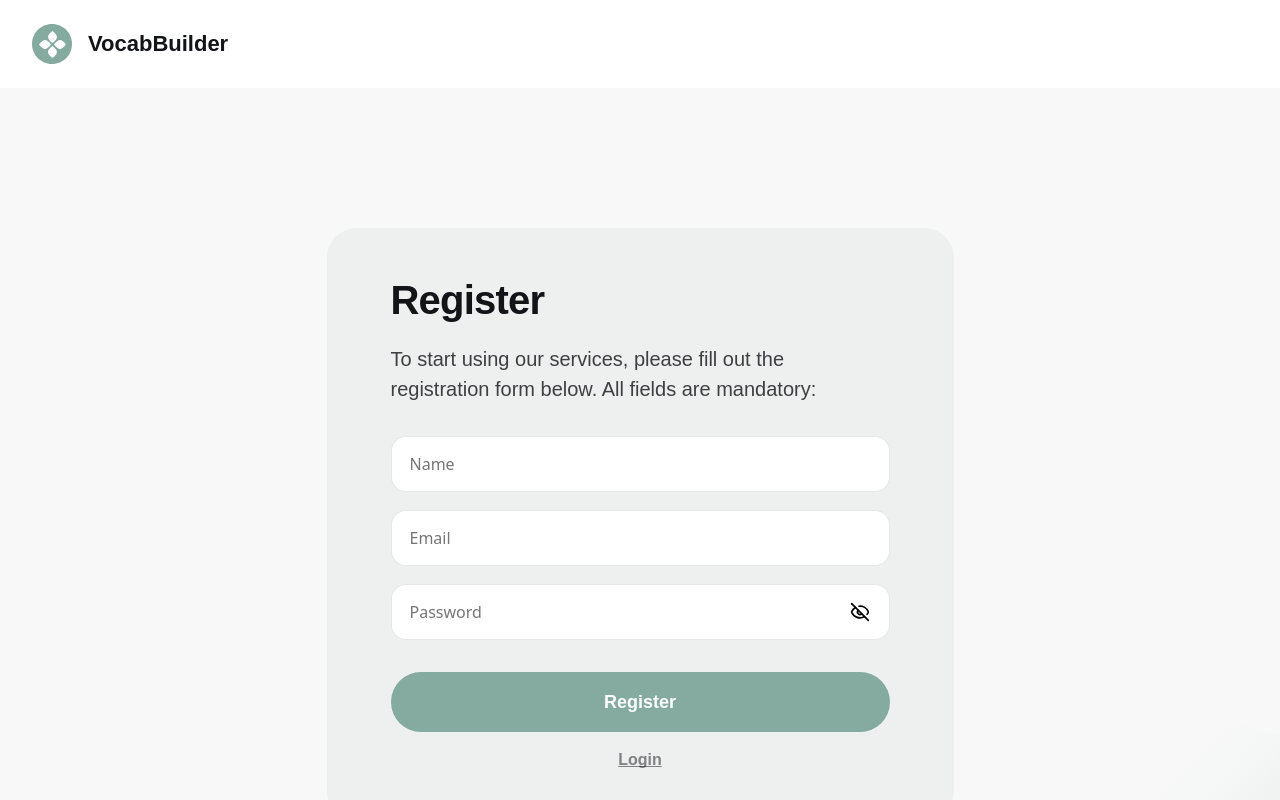
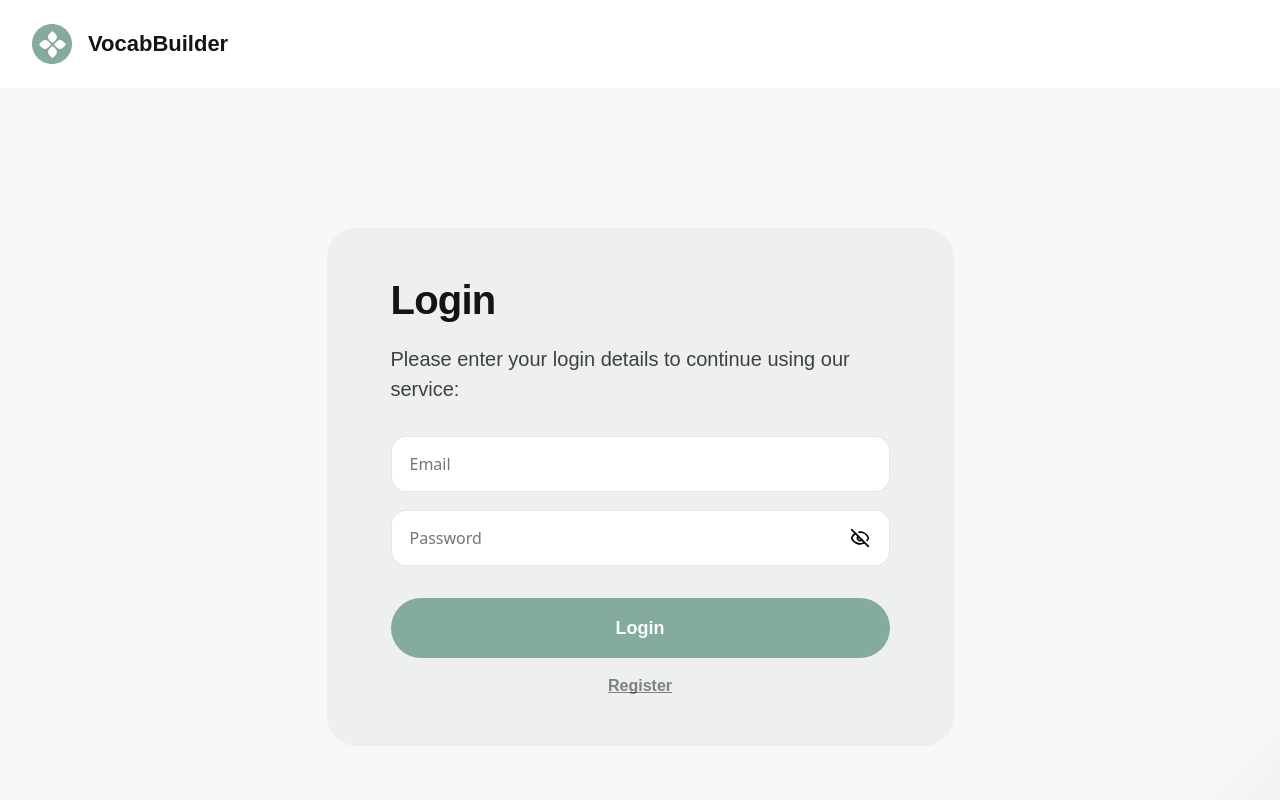
Before and after one commit to Alexandr-1973/VocabBuilder, a React (Vite) app: page /login in a window 1280 px wide. Shown: the top 800 px of the page. Built offline with nearby package versions, Linux system fonts and the light colour scheme.

Commit message:
start-routing

```diff
--- a/src/App.jsx
+++ b/src/App.jsx
@@ -1,16 +1,31 @@
+
 import "./App.css";
 import GenAuthForm from "./components/GenAuthForm/GenAuthForm";
 import Header from "./components/Header/Header";
-
+import { Routes, Route, Navigate } from "react-router-dom";
 
 function App() {
-
-
+  // const routes = ['/', '/register', '/login']
+  // const [authToggle, setAuthToggle] = useState(true);
 
   return (
     <>
-    <Header />
-      <GenAuthForm />
+      <Header />
+      <Routes>
+
+      <Route path="/" element={<Navigate to="/register" />} />
+        <Route path="/register" element={<GenAuthForm />} />
+        <Route path="/login" element={<GenAuthForm />} />
+
+         {/* {routes.map((path) => (
+          <Route key={path} path={path} element={<GenAuthForm />} />
+        ))} */}
+      {/* <Route path={["/", "/register", "/login"]} element={<GenAuthForm />} /> */}
+        {/* <Route path="/register" element={<GenAuthForm />} />
+        <Route path="/login" element={<GenAuthForm />} /> */}
+
+
+      </Routes>
     </>
   );
 }
--- a/src/components/GenAuthForm/GenAuthForm.jsx
+++ b/src/components/GenAuthForm/GenAuthForm.jsx
@@ -5,7 +5,8 @@ import { LuEyeOff } from "react-icons/lu";
 import { LuEye } from "react-icons/lu";
 
 import * as yup from "yup";
-import { useState } from "react";
+import { useEffect, useState } from "react";
+import { useLocation, useNavigate } from "react-router-dom";
 
 const schemaRegistration = yup
   .object({
@@ -30,7 +31,15 @@ const schemaLogin = yup
 
 const GenAuthForm = () => {
   const [type, setType] = useState("password");
-  const [authToggle, setAuthToggle] = useState(true);
+  // const [authToggle, setAuthToggle] = useState(true);
+  const location = useLocation();
+  const navigate=useNavigate();
+
+  // useEffect(() => {
+  //   location.pathname === "/login"
+  //     ? setAuthToggle(false)
+  //     : setAuthToggle(true);
+  // },[location]);
 
   const {
     register,
@@ -43,9 +52,13 @@ const GenAuthForm = () => {
 
   return (
     <div
-      className={css[`${authToggle ? "genDivRegistration" : "genDivLogin"}`]}
+      className={css[location.pathname === "/login"
+        // authToggle
+         ? "genDivLogin" : "genDivRegistration"]}
     >
-      <div className={css[authToggle ? "picDivRegistration" : "picDivLogin"]}>
+      <div className={css[location.pathname === "/login"
+        // authToggle
+         ? "picDivLogin"  : "picDivRegistration"]}>
         <picture className={css.img}>
           <source
             srcSet="/images/illustration-desk-1x.jpg 1x, /images/illustration-desk-2x.jpg 2x"
@@ -55,25 +68,32 @@ const GenAuthForm = () => {
             srcSet="/images/illustration-mob-1x.jpg 1x, /images/illustration-mob-2x.jpg 2x"
             media="(max-width: 767px)"
           />
-          <img src="/images/illustration-mob-1x.jpg" alt="Boy and girl read books" />
+          <img
+            src="/images/illustration-mob-1x.jpg"
+            alt="Boy and girl read books"
+          />
         </picture>
 
-        <p className={css[authToggle ? "decorRegistration" : "decorLogin"]}>
+        <p className={css[location.pathname === "/login"
+          // authToggle
+           ? "decorLogin" : "decorRegistration"]}>
           Word · Translation · Grammar · Progress
         </p>
       </div>
       <form onSubmit={handleSubmit(onSubmit)} className={css.form}>
         <h2 className={css.h}>
-          {authToggle && "Register"}
-          {!authToggle && "Login"}
+          {location.pathname !== "/login" && "Register"}
+          {location.pathname === "/login" && "Login"}
         </h2>
-        <p className={css[authToggle ? "pRegistration" : "pLogin"]}>
-          {authToggle &&
+        <p className={css[location.pathname === "/login"
+          // authToggle
+           ? "pLogin" : "pRegistration"]}>
+          {location.pathname !== "/login" &&
             "To start using our services, please fill out the registration form below. All fields are mandatory:"}
-          {!authToggle &&
+          {location.pathname === "/login" &&
             "Please enter your login details to continue using our service:"}
         </p>
-        {authToggle && (
+        {location.pathname !== "/login" && (
           <>
             <input
               {...register("name")}
@@ -108,14 +128,16 @@ const GenAuthForm = () => {
         <p className={css.yupPassword}>{errors.password?.message}</p>
 
         <button type="submit" className={css.btn}>
-          {authToggle && "Register"}
-          {!authToggle && "Login"}
+          {location.pathname !== "/login" && "Register"}
+          {location.pathname === "/login" && "Login"}
         </button>
         {/* <Toaster /> */}
         <div className={css.toggleDiv}>
-          <p onClick={() => setAuthToggle(!authToggle)} className={css.toggleP}>
-            {!authToggle && "Register"}
-            {authToggle && "Login"}
+          <p onClick={() => location.pathname === "/login"? navigate("/register"):navigate("/login")
+            //  setAuthToggle(!authToggle)
+             } className={css.toggleP}>
+            {location.pathname === "/login" && "Register"}
+            {location.pathname !== "/login" && "Login"}
           </p>
         </div>
       </form>
```
